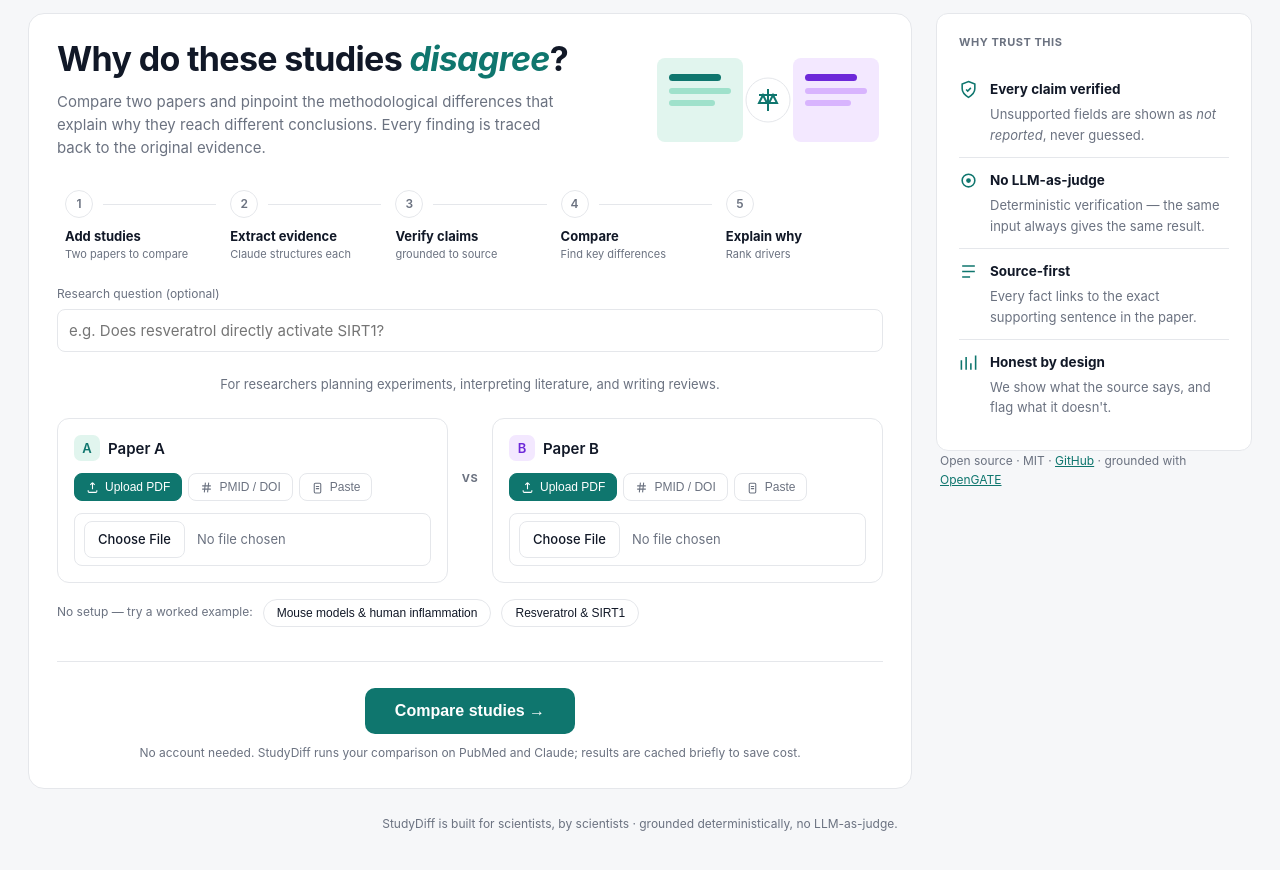
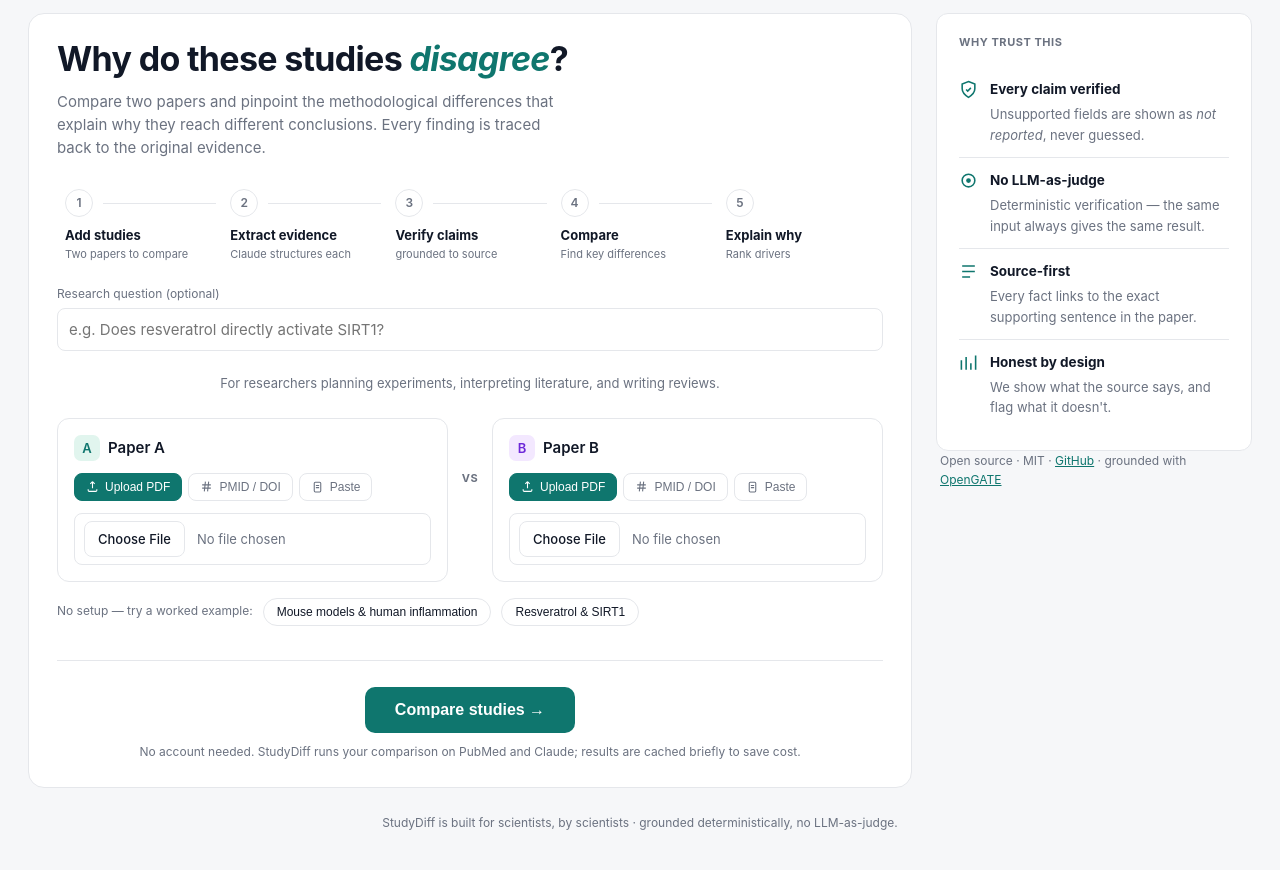
Before and after one commit to nickjlamb/studydiff, a website: page public/index.html in a window 1280 px wide. Shown: the part 62-932 px from the top of the page. Drawn offline with Linux system fonts and the light colour scheme.

Commit message:
Remove redundant hero illustration (logo now carries the motif)

```diff
--- a/public/index.html
+++ b/public/index.html
@@ -208,18 +208,6 @@
         <h2>Why do these studies <em>disagree</em>?</h2>
         <p>Compare two papers and pinpoint the methodological differences that explain why they reach different conclusions. Every finding is traced back to the original evidence.</p>
       </div>
-      <svg class="heroart" width="230" height="120" viewBox="0 0 230 120" fill="none">
-        <rect x="4" y="18" width="86" height="84" rx="8" fill="#e1f5ee"/>
-        <rect x="16" y="34" width="52" height="7" rx="3.5" fill="#0f766e"/>
-        <rect x="16" y="48" width="62" height="6" rx="3" fill="#9fe1cb"/>
-        <rect x="16" y="60" width="46" height="6" rx="3" fill="#9fe1cb"/>
-        <rect x="140" y="18" width="86" height="84" rx="8" fill="#f3e8ff"/>
-        <rect x="152" y="34" width="52" height="7" rx="3.5" fill="#6d28d9"/>
-        <rect x="152" y="48" width="62" height="6" rx="3" fill="#d8b4fe"/>
-        <rect x="152" y="60" width="46" height="6" rx="3" fill="#d8b4fe"/>
-        <circle cx="115" cy="60" r="22" fill="#fff" stroke="#e5e7eb"/>
-        <path d="M115 49v22M106 55h18M110 55l-4 8h8zM120 55l-4 8h8z" stroke="#0f766e" stroke-width="2" fill="none"/>
-      </svg>
     </div>
 
     <ol class="tracker">
```
